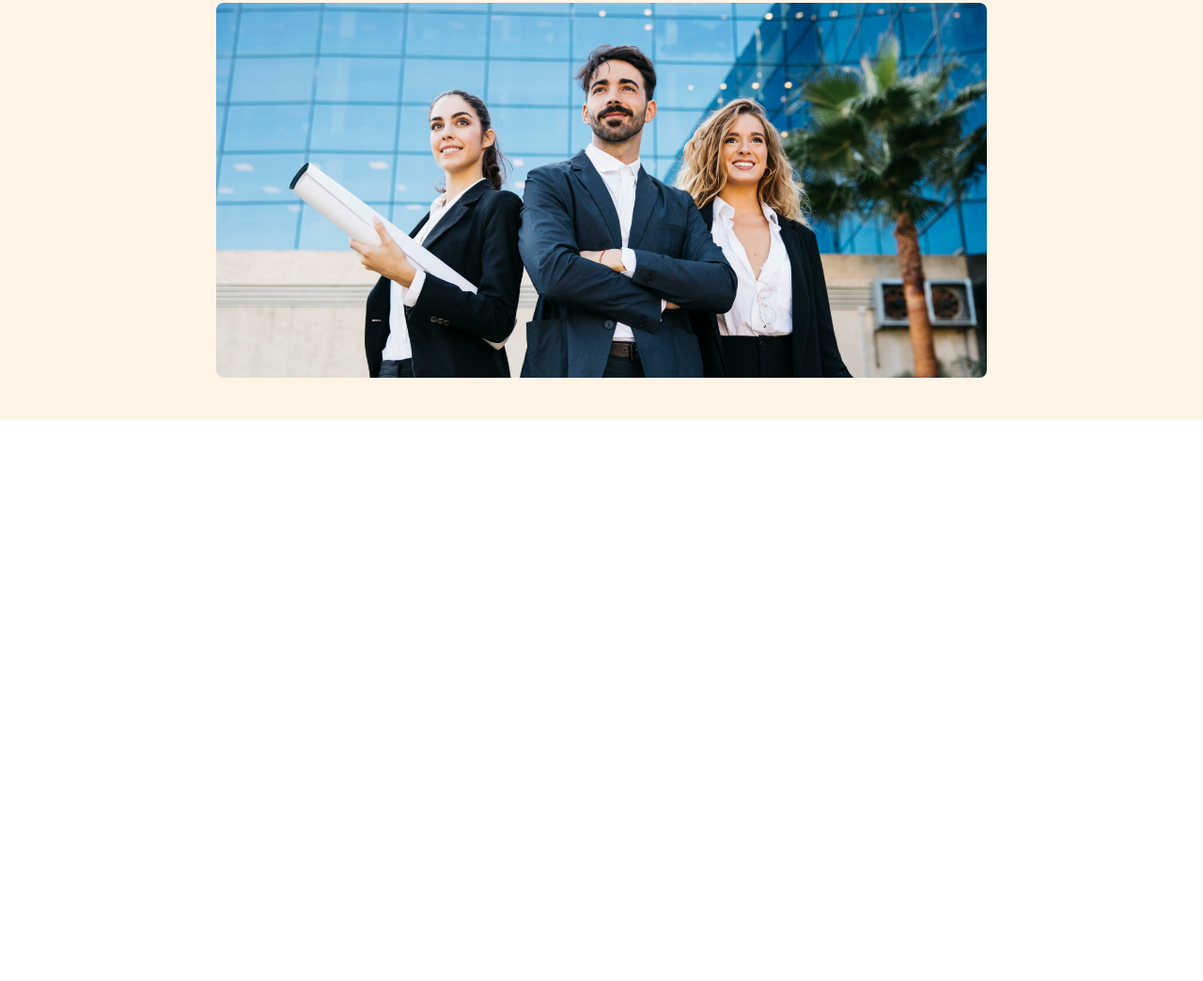
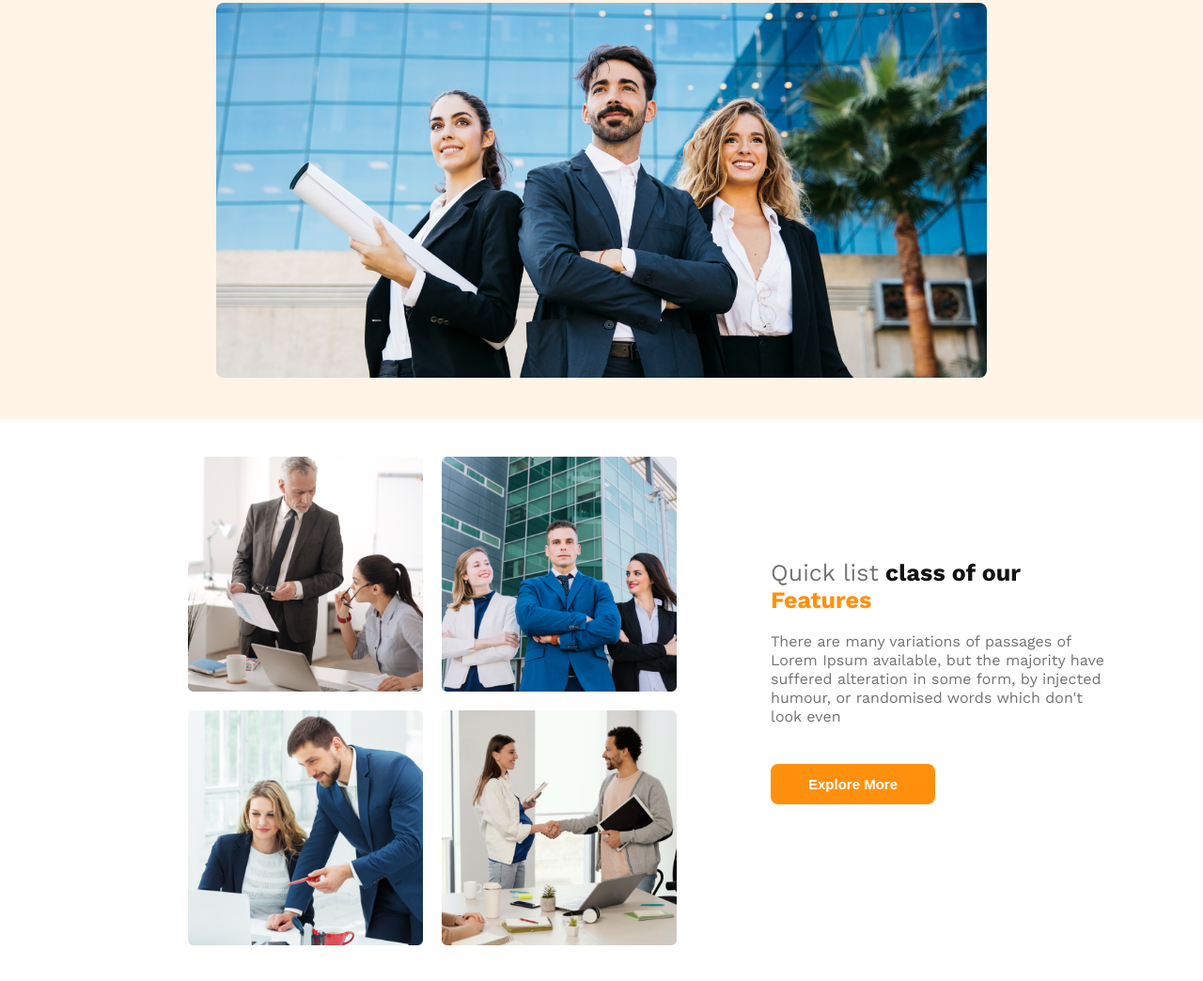
Before and after one commit to ashikurbd71/G3-Archhitects, a plain HTML site: page index.html in a window 1280 px wide. Shown: the part 476-1520 px from the top of the page at 94% size. Before the commit the page ends 922 px from the top, so only its background shows below. Drawn offline with nearby package versions, Linux system fonts and the light colour scheme.

Commit message:
team section done

```diff
--- a/index.html
+++ b/index.html
@@ -56,7 +56,26 @@
     </header>
 
     <!--end header-->
-    <main></main>
+    <main>
+        <section>
+            <div class="teams-section">
+                <div class="teams-img">
+                   <img src="images/team1.png" alt="">
+                   <img src="images/team2.png" alt="">
+                   <img src="images/team3.png" alt="">
+                   <img src="images/team4.png" alt="">
+                </div>
+
+                <div class="teams-text">
+
+                    <div class="spann"><h3><span class="span-1">Quick list</span class="span-2"> class of our <span class="span-3">Features</span></h3></div>
+
+                        <p>There are many variations of passages of Lorem Ipsum available, but the majority have suffered alteration in some form, by injected humour, or randomised words which don't look even</p>
+                        <button class="banner-btn">Explore More</button>
+                </div>
+            </div>
+        </section>
+    </main>
     <footer></footer>
 
 
--- a/style.css
+++ b/style.css
@@ -41,7 +41,13 @@ background: #FF900E;
     font-weight: 700;
     color: white;
     font-size: 15px;
+    transition: all 1s;
 
+}
+
+.banner-btn:hover{
+    background-color: aquamarine;
+    color: black;
 }
 
 
@@ -98,7 +104,73 @@ margin: 0 auto;
     margin-top: 40px;
 }
 
+/*main section*/
 
+main{
+    max-width: 1400px;
+    margin: 0 auto;
+    margin-bottom: 50px;
+}
+
+.span-1{color: var(--dark-03, #727272);
+
+    font-size: 35px;
+
+    font-weight: 500;
+ }
+
+.span-3{color: #FF900E;
+
+    font-size: 35px;
+
+    font-weight: 700;
+
+}
+
+.teams-section{
+    display: flex;
+    align-items: center;
+}
+
+.teams-img{
+    margin-top: 40px;
+    display: grid;
+    grid-template-columns: repeat(2,1fr);
+    gap: 20px;
+    padding-left: 200px;
+    padding-right: 100px;
+}
+
+.teams-text{
+    padding-right: 100px;
+}
+.teams-text p{
+    color: var(--dark-03, #727272);
+
+font-size: 16px;
+
+font-weight: 400;
+line-height: 20px; /* 162.5% */
+}
+.teams-text h3{
+    color: var(--dark-01, #131313);
+    font-family: Work Sans;
+    font-size: 35px;
+     margin-bottom: 20px;
+    font-weight: 700;}
+
+.teams-text h3{
+    font-size: 25px;
+}
+
+.span-1{ font-size: 25px;}
+.span-3{
+    font-size: 25px;
+}
+
+.teams-img img{
+    width: 250px;
+}
 /*responsive section*/
 
 
@@ -139,47 +211,33 @@ margin: 0 auto;
     .banner-btn{
         padding: 12px 20px;
     }
+
+    /*team section*/
+    .teams-section{
+        flex-direction: column;
+    }
+
+    .teams-img{
+        grid-template-columns: 1fr;
+        padding: 10px;
+
+    }
+
+    .teams-img img{
+        width: 100%;
+    }
+    .teams-text{
+    flex-direction: column;
+    justify-content: center;
+   margin-left: 50px;
+    }
+
+
+
+.spann{
+    margin-top: 20px;
+    text-align: center;
 }
 
 
-/*tablet*/
-
-@media screen and  (max-width:960px) {
-
-    header{
-        padding: 10px;
-    }
-
-    nav{
-      flex-direction: column;
-    }
-
-   nav ul li{
-        flex-direction: column;
-
-    }
-
-    nav ul{
-        margin-top: 20px;
-        gap:40px;
-    }
-
-
-    header h3{
-
-        font-size: 40px;
-    }
-
-    .banner-h{
-        margin-top: 20px;
-        font-size: 30px;
-        text-align: center;
-    }
-    .banner-p{
-        font-size: 10px;
-    }
-    .banner-btn{
-        padding: 12px 20px;
-    }
-
 }
```
